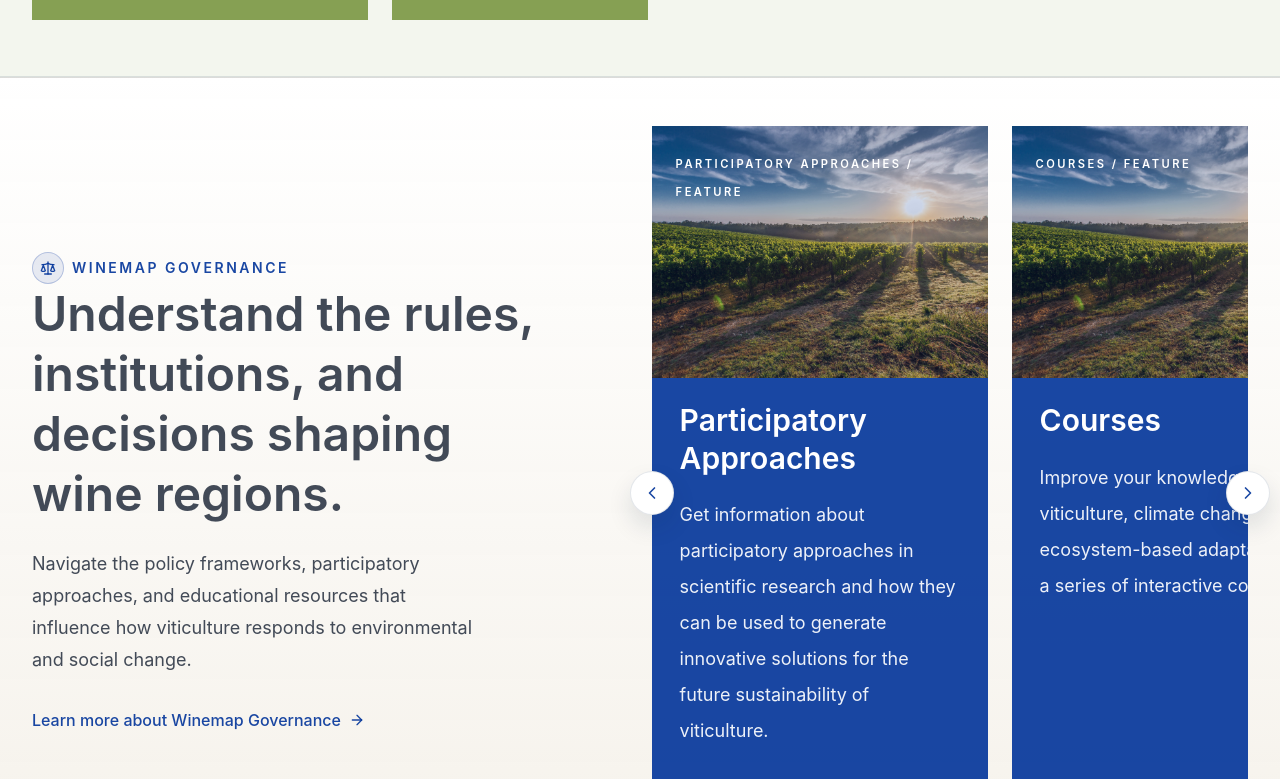
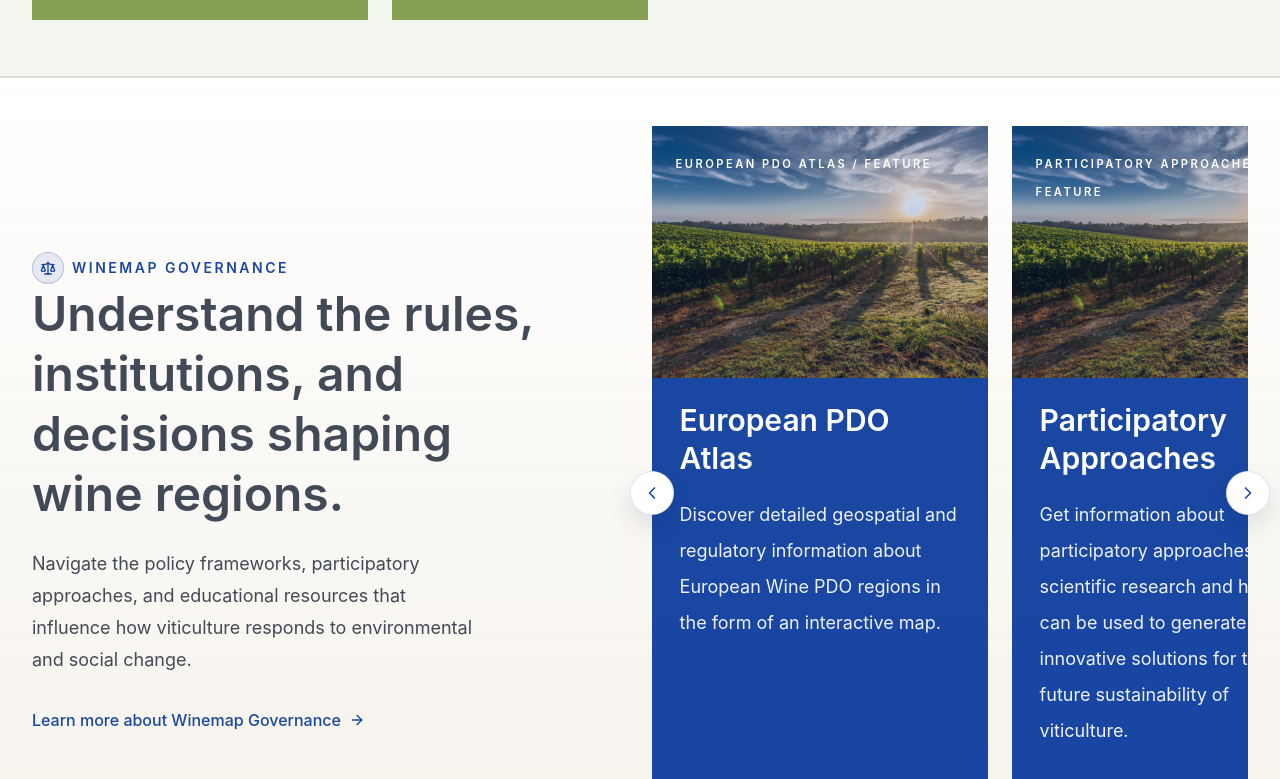
Before and after one commit to Eurac-Research/winemap, a Next.js app: page / in a window 1280 px wide. Shown: the part 1940-2719 px from the top of the page. Built offline with nearby package versions, Linux system fonts and the light colour scheme.

Commit message:
add pdo atlas to governance section

```diff
--- a/src/content/main-areas.tsx
+++ b/src/content/main-areas.tsx
@@ -108,6 +108,12 @@ export const mainAreas: MainArea[] = [
     categoriesClassName: "space-y-1",
     categories: [
       {
+        label: "European PDO Atlas ->",
+        href: "/map-applications/pdo-atlas",
+        description:
+          "Discover detailed geospatial and regulatory information about European Wine PDO regions in the form of an interactive map.",
+      },
+      {
         label: "Participatory Approaches",
         href: "/governance/participatory-approaches",
         description:
```
